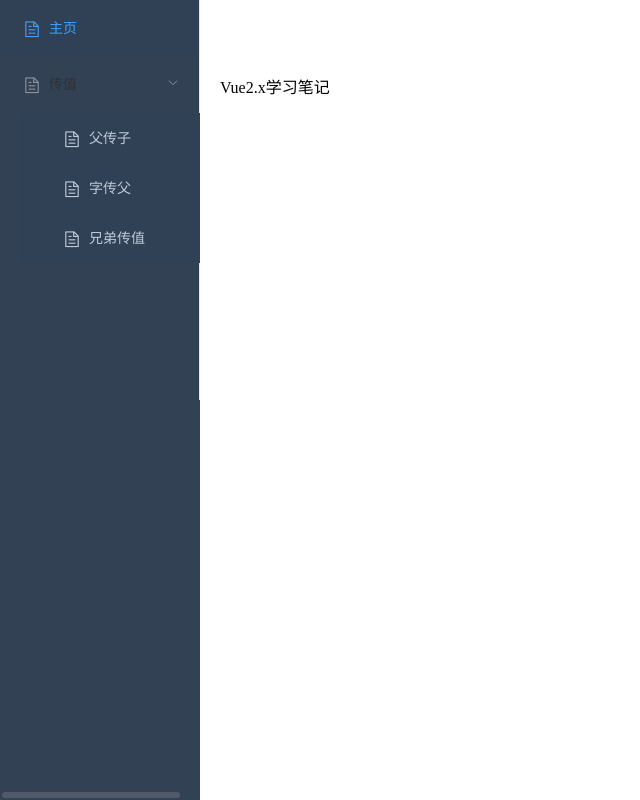
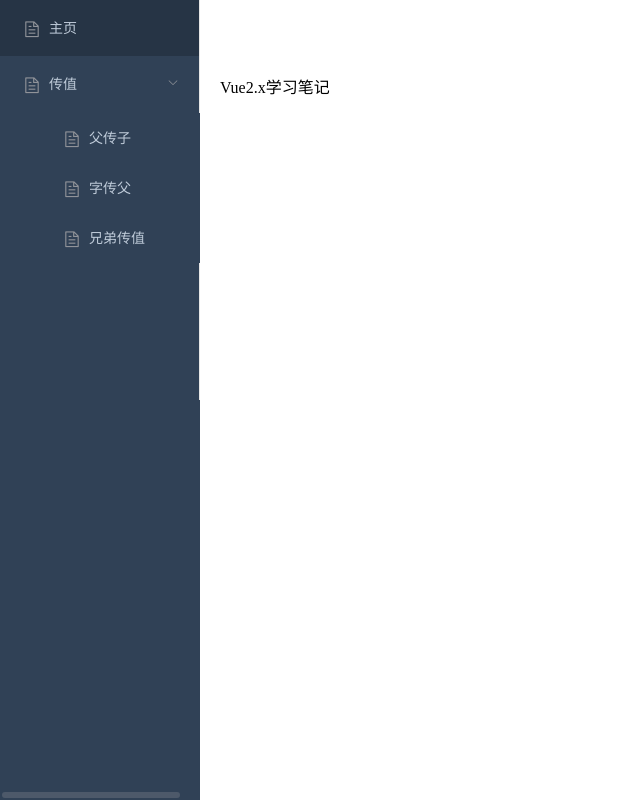
Before and after one commit to mrxiang-hub/vue-project, a Vue app: page /dashboard in a window 1280 px wide. Shown: the whole page, without its empty margins (0-640 px from the left). Built offline with nearby package versions, Linux system fonts and the light colour scheme.

Commit message:
上传代码

```diff
--- a/src/router/index.js
+++ b/src/router/index.js
@@ -2,6 +2,7 @@
 import VueRouter from 'vue-router';
 
 Vue.use(VueRouter);
+import Layout from '@/views/layout/index'
 
 export const routes = [
     {
@@ -20,10 +21,10 @@
             title: '主页',
             hide: false
         },
-        component: () => import('@/views/layout'),
+        component: Layout,
         children: [
             {
-                path: '/dashboard',
+                path: 'dashboard',
                 name: 'Dashboard',
                 component: () => import('@/views/dashboard/dashboard')
             }
@@ -31,15 +32,15 @@
     },
     {
         path: '/valueTransfer',
-        redirect: '/parentToChildren',
+        redirect: '/valueTransfer/parentToChildren',
         meta: {
             title: '传值',
             hide: false
         },
-        component: () => import('@/views/layout'),
+        component: Layout,
         children: [
             {
-                path: '/parentToChildren',
+                path: 'parentToChildren',
                 name: 'ParentToChildren',
                 meta: {
                     title: '父传子',
@@ -48,7 +49,7 @@
                 component: () => import('@/views/valueTransfer/parentToChildren')
             },
             {
-                path: '/childrenToParent',
+                path: 'childrenToParent',
                 name: 'ChildrenToParent',
                 meta: {
                     title: '字传父',
@@ -57,7 +58,7 @@
                 component: () => import('@/views/valueTransfer/childrenToParent')
             },
             {
-                path: '/brotherToBrother',
+                path: 'brotherToBrother',
                 name: 'BrotherToBrother',
                 meta: {
                     title: '兄弟传值',
--- a/src/views/layout/components/sideBar.vue
+++ b/src/views/layout/components/sideBar.vue
@@ -1,6 +1,10 @@
 <template>
   <el-scrollbar>
-    <el-menu class="el-menu-vertical-demo" :collapse="isCollapse">
+    <el-menu class="el-menu-vertical-demo"
+             background-color="#304156"
+             text-color="#bfcbd9"
+             :collapse="isCollapse"
+    >
       <sideItem
           v-for="(route,index) in routeData"
           :key="index"
@@ -26,13 +30,16 @@
       routeData: routes
     }
   },
+  created() {
+    console.log(routes)
+  }
 }
 </script>
 
 <style lang="scss" scoped>
 .el-scrollbar {
   height: 100%;
-  background: #334154;
+  background: #304156;
 
   ::v-deep .el-scrollbar__wrap {
     overflow-x: hidden;
--- a/src/views/layout/components/sideItem.vue
+++ b/src/views/layout/components/sideItem.vue
@@ -3,7 +3,7 @@
     <template v-if="hasOneChildren(item.children)">
       <router-link :to="item.path">
         <el-menu-item :index="item.path">
-          <i class="el-icon-document"></i>
+          <i v-if="hasOneChildren(item.children)" class="el-icon-document"></i>
           <span slot="title">{{ item.meta.title }}</span>
         </el-menu-item>
       </router-link>
@@ -51,22 +51,5 @@
 </script>
 
 <style lang="scss" scoped>
-.el-menu-item {
-  background-color: rgb(48, 65, 86);
-  color: #bfcbd9;
 
-  i {
-    color: #bfcbd9;
-  }
-}
-
-.router-link-active {
-  .el-menu-item {
-    color: #409eff;
-
-    i {
-      color: #409eff;
-    }
-  }
-}
 </style>
```
